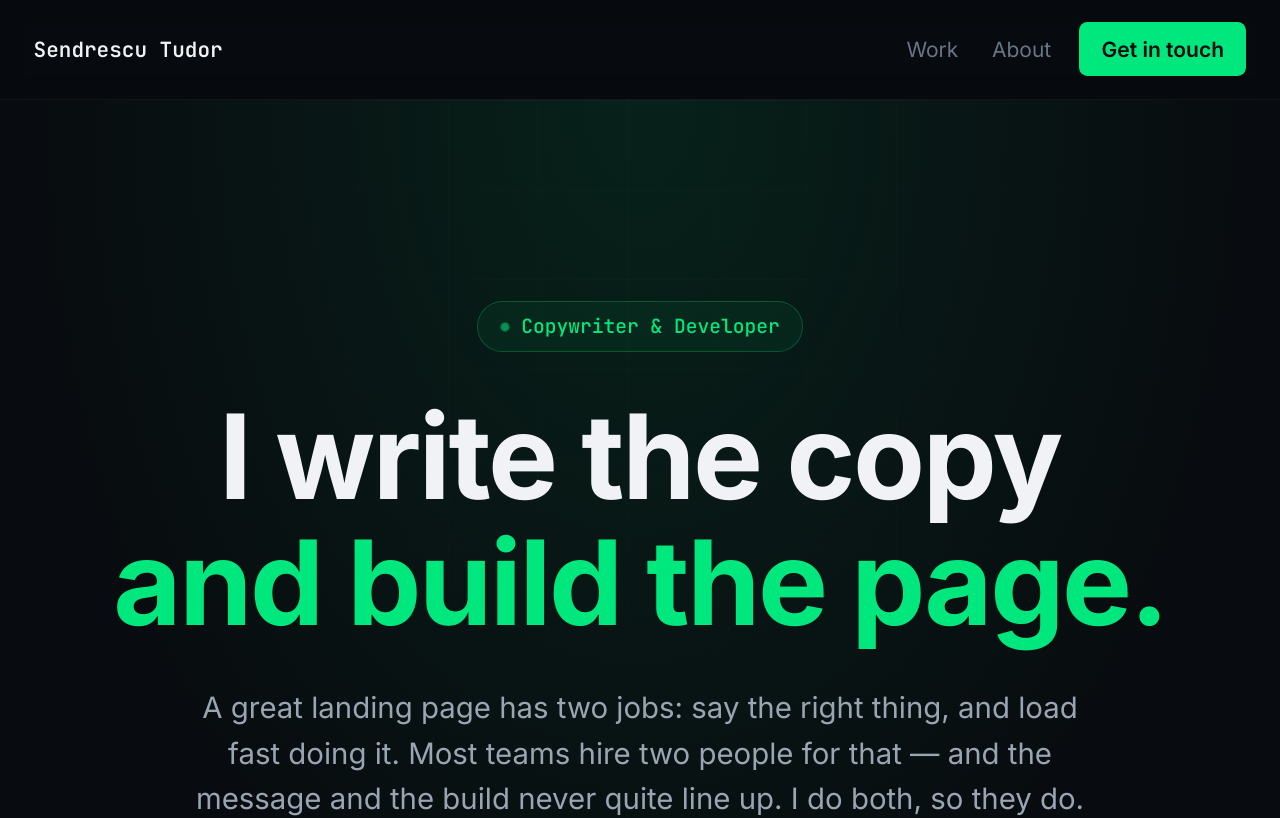
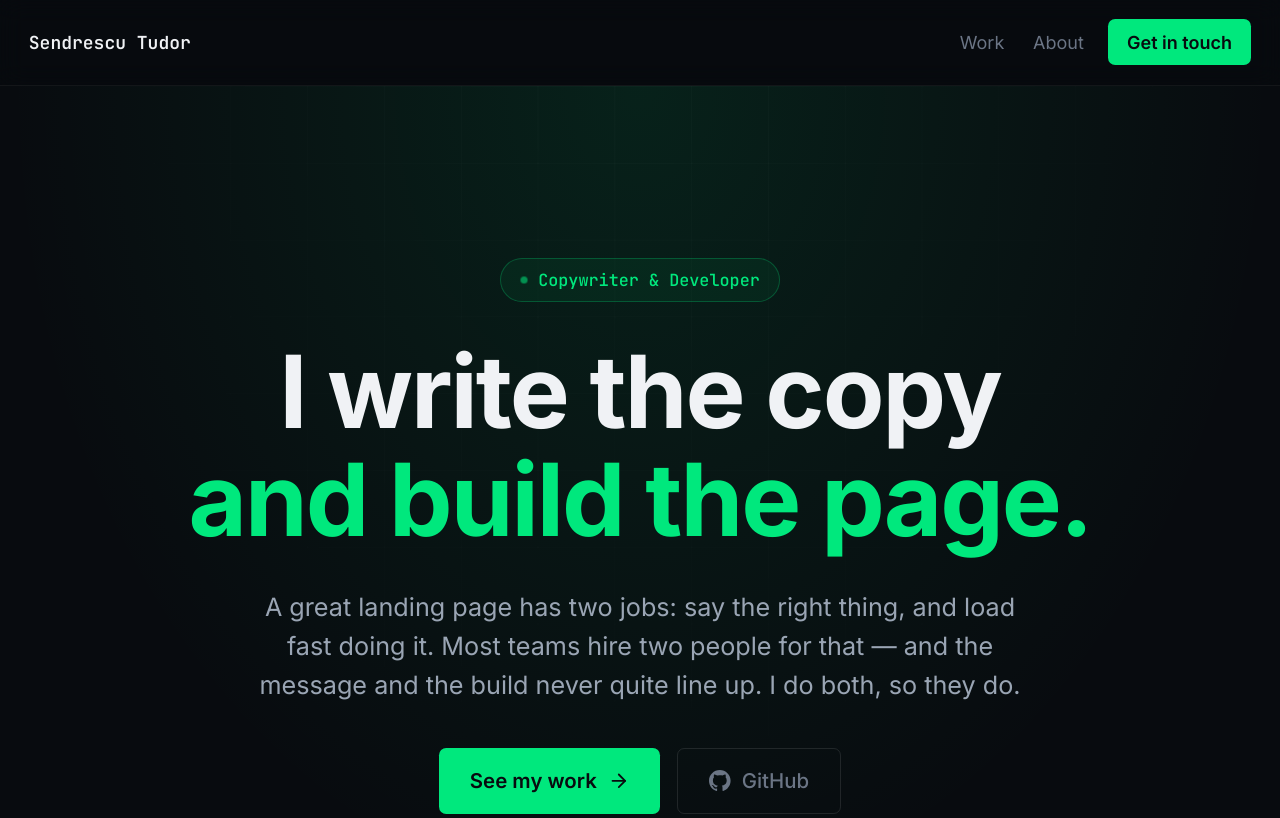
Before and after one commit to tudorsendrescu/portfolio, a React (Vite) app: page / in a window 1280 px wide. Shown: the top 818 px of the page. Built offline with nearby package versions, Linux system fonts and the light colour scheme.

Commit message:
style: set interface zoom to 1.2

```diff
--- a/src/index.css
+++ b/src/index.css
@@ -26,7 +26,7 @@ html {
 
 /* Scales the whole interface up slightly for easier reading. */
 #root {
-  zoom: 1.4;
+  zoom: 1.2;
 }
 
 a {
```
